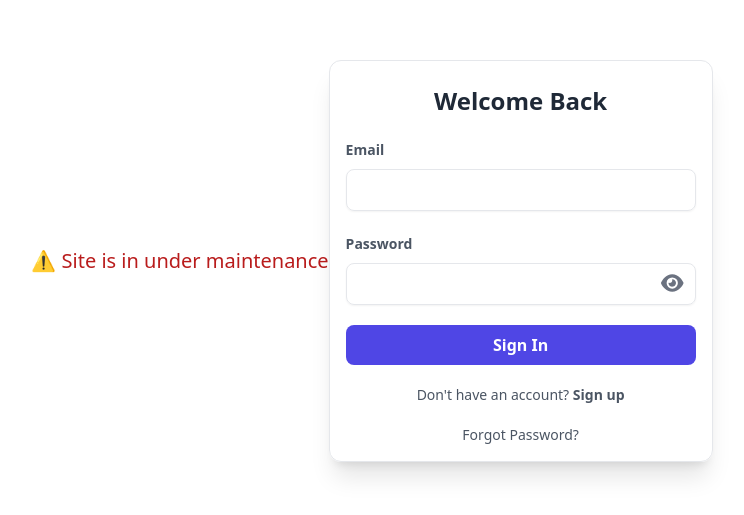
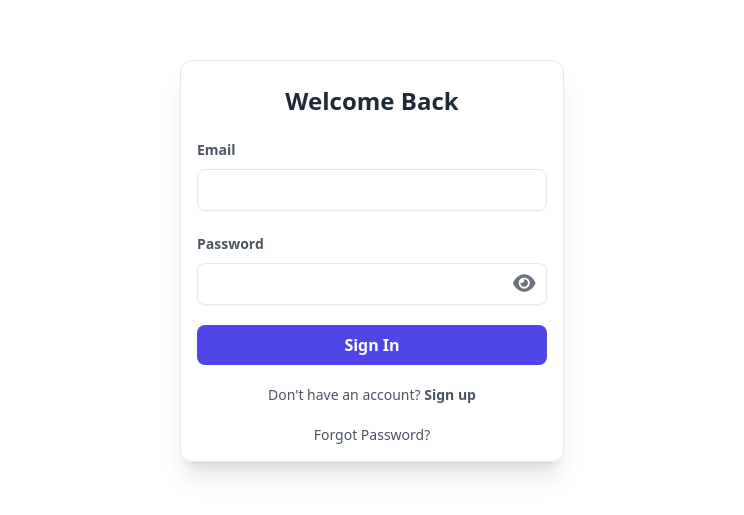
Before and after one commit to Gamerking177/classync, a React (Create React App) app: page /login in a window 1280 px wide. Shown: the part 155-670 px from the top of the page, without its empty margins (268-1012 px from the left). Built offline with nearby package versions, Linux system fonts and the light colour scheme.

Commit message:
maintenance done

```diff
--- a/src/auth/login/login.js
+++ b/src/auth/login/login.js
@@ -57,7 +57,7 @@ const Login = () => {
     return (
         <main className="w-full h-screen flex items-center justify-center">
 
-            <p className="text-xl text-red-700 ">⚠️ Site is in under maintenance</p>
+
             {/* 🔹 Animated Login Form */}
             <motion.div
                 initial={{ opacity: 0, y: -50 }}
```
